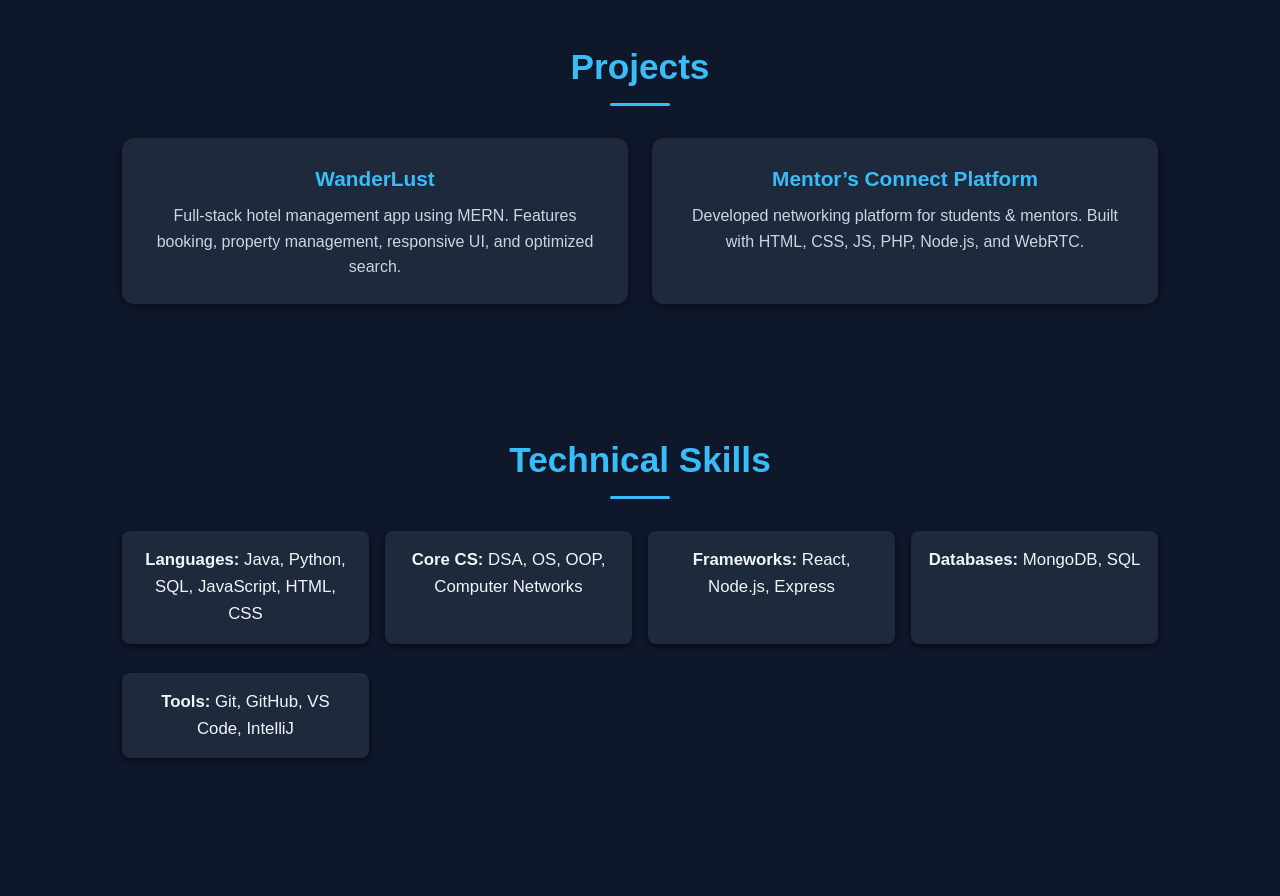
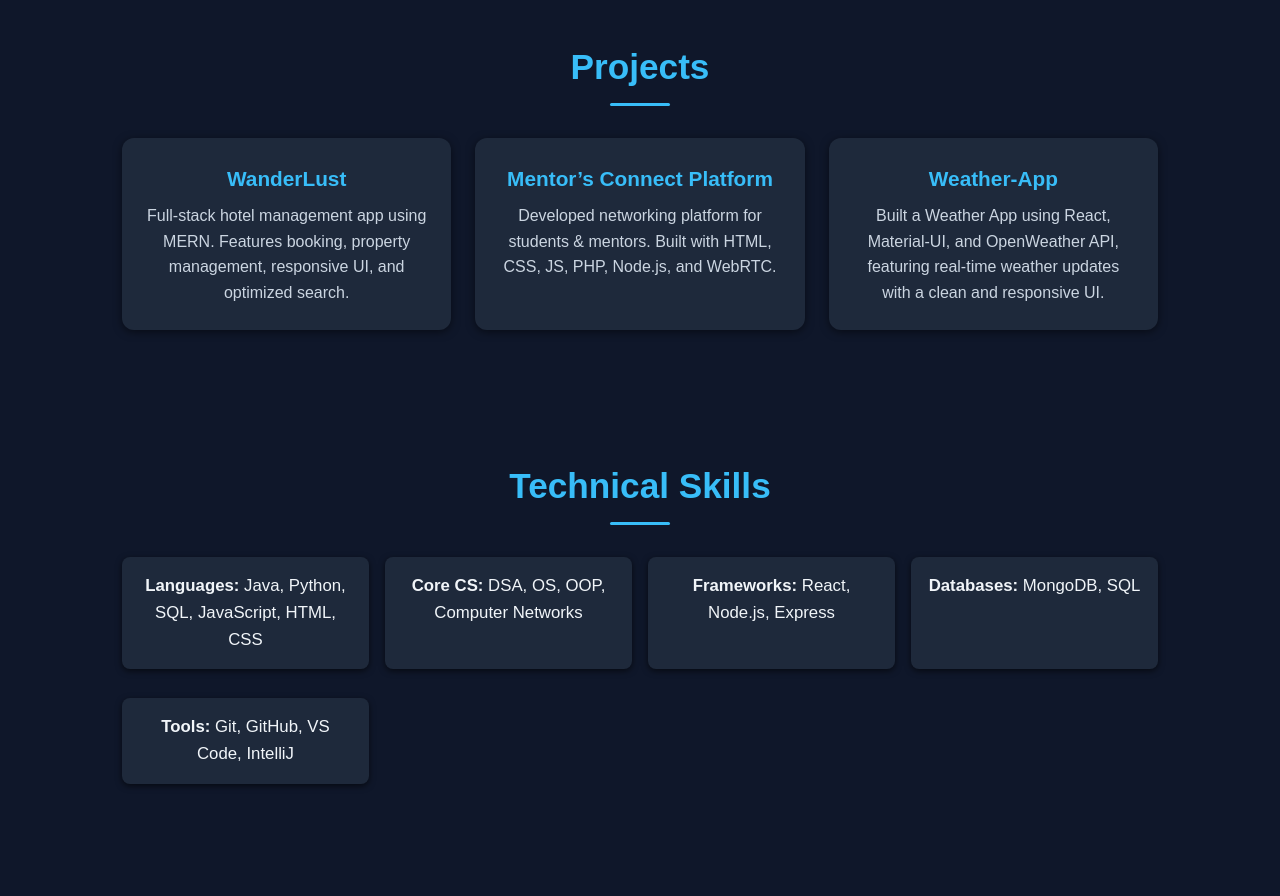
Before and after one commit to Aman1gupta/Portfolio, a plain HTML site: page Potfolio/Potfolio/index.html in a window 1280 px wide. Shown: the part 1800-2696 px from the top of the page. Drawn offline with Linux system fonts and the light colour scheme.

Commit message:
Update index.html

```diff
--- a/Potfolio/Potfolio/index.html
+++ b/Potfolio/Potfolio/index.html
@@ -95,6 +95,10 @@
         <h3><a href="https://mentorsconnect-ad64e.web.app/" >Mentor’s Connect Platform</a></h3>
         <p>Developed networking platform for students & mentors. Built with HTML, CSS, JS, PHP, Node.js, and WebRTC.</p>
       </div>
+      <div class="project-card">
+        <h3><a href="https://weather-app-2811.vercel.app/" >Weather-App</a></h3>
+        <p>Built a Weather App using React, Material-UI, and OpenWeather API, featuring real-time weather updates with a clean and responsive UI.</p>
+      </div>
     </div>
   </section>
 
```
